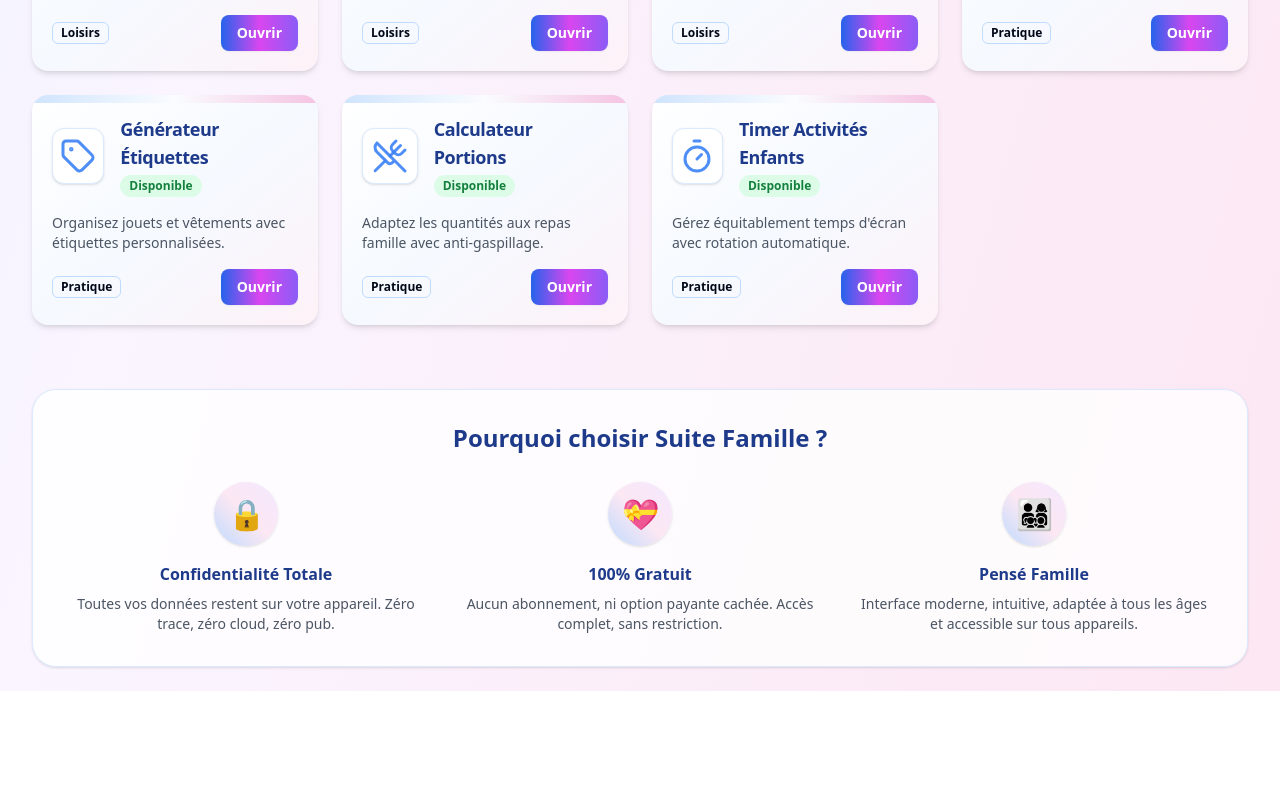
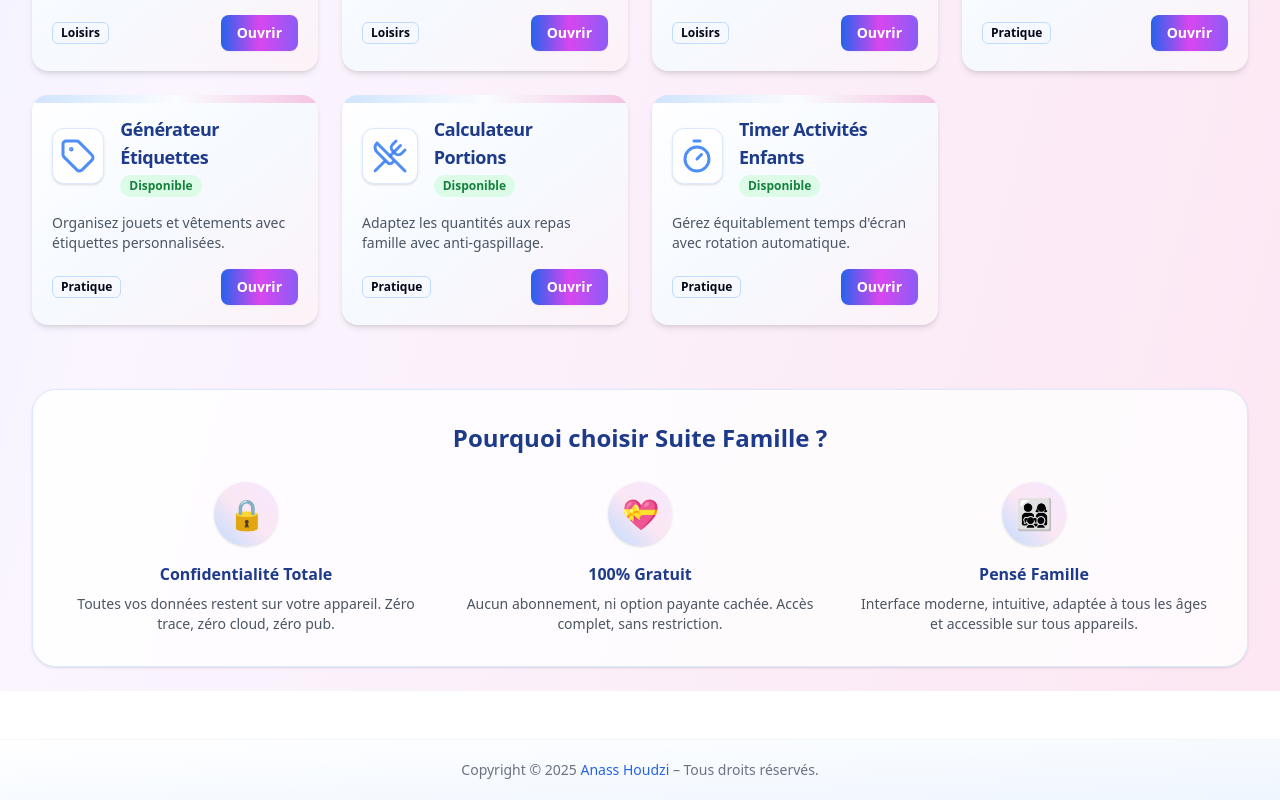
Before and after one commit to Anass-HOUDZI/harmonik, a React (Vite) app: page / in a window 1280 px wide. Shown: the part 3944-4744 px from the top of the page. Before the commit the page ends 4635 px from the top, so only its background shows below. Built offline with nearby package versions, Linux system fonts and the light colour scheme.

Commit message:
Add footer to all pages
Add a footer with copyright information and a link to LinkedIn.

```diff
--- a/src/App.tsx
+++ b/src/App.tsx
@@ -1,4 +1,3 @@
-
 import { Toaster } from "@/components/ui/toaster";
 import { Toaster as Sonner } from "@/components/ui/sonner";
 import { TooltipProvider } from "@/components/ui/tooltip";
@@ -66,6 +65,7 @@ import UnitConverter from "./pages/tools/UnitConverter";
 import LabelGenerator from "./pages/tools/LabelGenerator";
 import PortionCalculator from "./pages/tools/PortionCalculator";
 import ScreenTimer from "./pages/tools/ScreenTimer";
+import Footer from "@/components/Footer";
 
 const queryClient = new QueryClient();
 
@@ -154,7 +154,7 @@ const App = () => (
           {/* ADD ALL CUSTOM ROUTES ABOVE THE CATCH-ALL "*" ROUTE */}
           <Route path="*" element={<NotFound />} />
         </Routes>
-        {/* Toasters require being inside React context and BrowserRouter */}
+        <Footer />
         <Toaster />
         <Sonner />
       </BrowserRouter>
--- /dev/null
+++ b/src/components/Footer.tsx
@@ -0,0 +1,21 @@
+
+import React from "react";
+
+export default function Footer() {
+  return (
+    <footer className="w-full flex justify-center items-center py-5 mt-12 bg-gradient-to-br from-white/90 to-blue-50 border-t border-gray-100 text-center text-gray-500 text-sm">
+      <span>
+        Copyright © 2025&nbsp;
+        <a
+          href="https://www.linkedin.com/in/anasshoudzi/"
+          target="_blank"
+          rel="noopener noreferrer"
+          className="text-blue-600 hover:underline font-medium"
+        >
+          Anass Houdzi
+        </a>
+        &nbsp;– Tous droits réservés.
+      </span>
+    </footer>
+  );
+}
```
